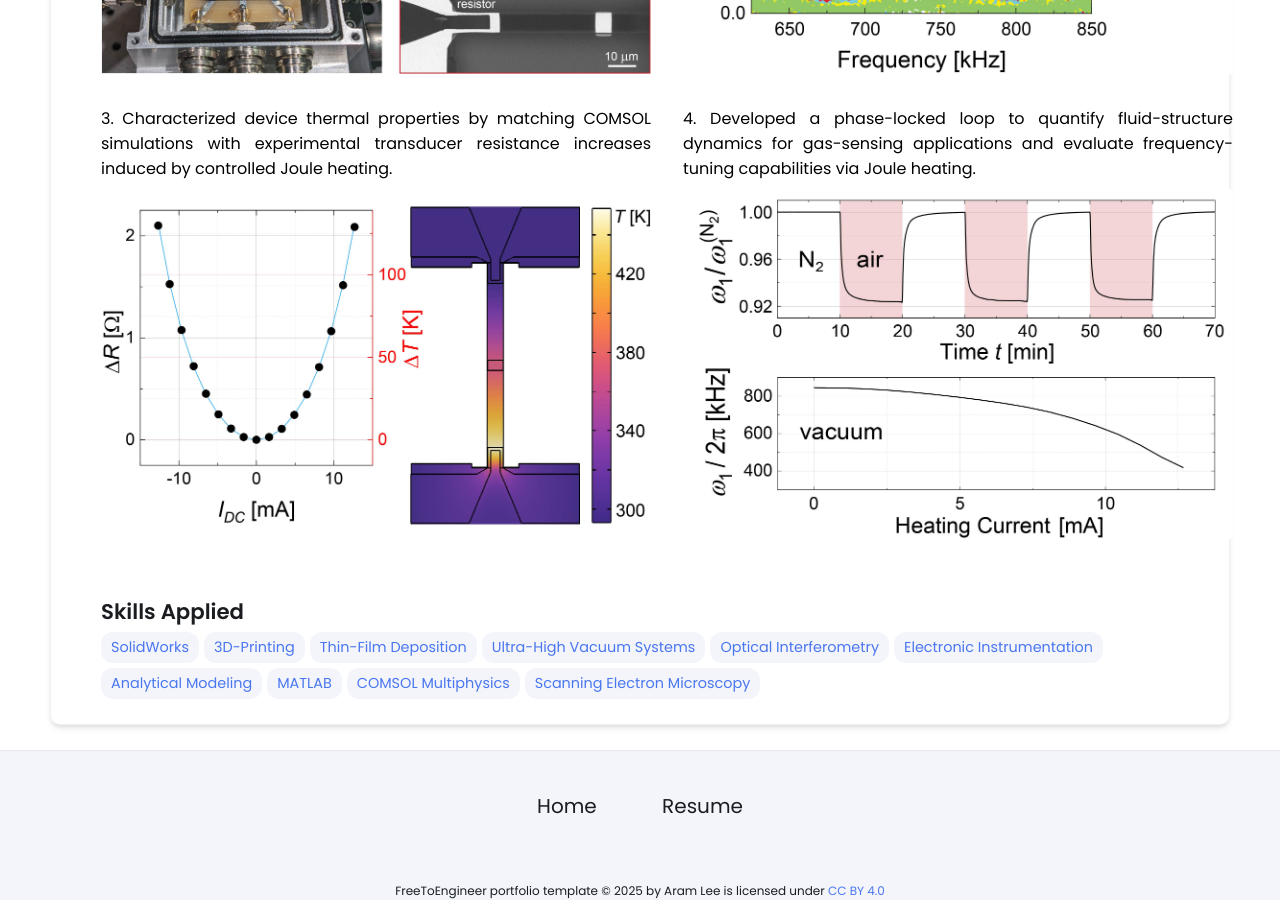
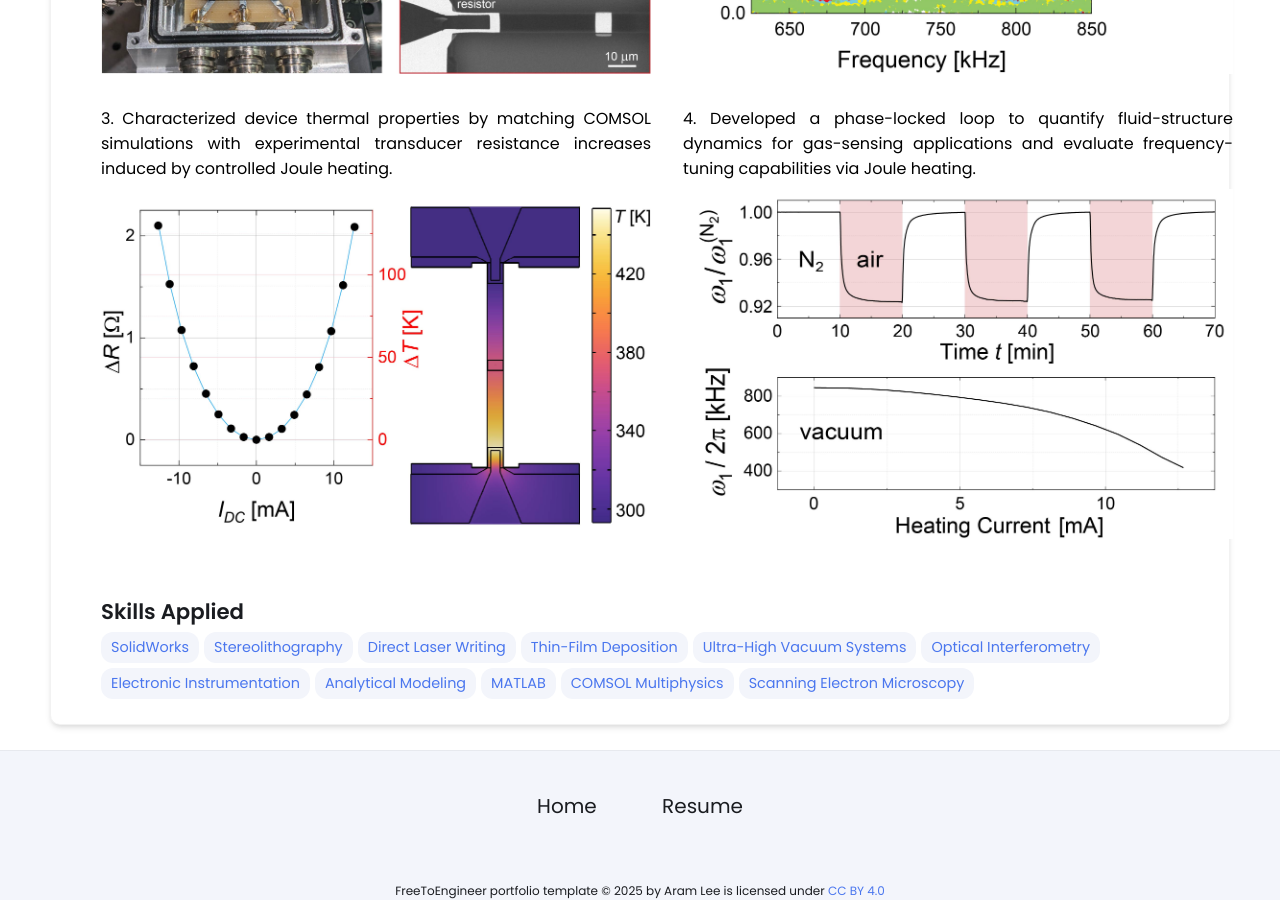
Before and after one commit to HagenGress/HagenGress.github.io, a Jekyll site: the page built from _projects/resonators/index.md, in a window 1280 px wide and 900 px high, scrolled down 704 px. Built offline with Jekyll 4.4.1, drawn with Linux system fonts in a browser that asks for light colours.

Commit message:
Update index.md

```diff
--- a/_projects/resonators/index.md
+++ b/_projects/resonators/index.md
@@ -27,7 +27,8 @@ main-image: /3D-MEMS_TitlePicture.jpg
     <h2>Skills Applied</h2>
     <div class="skills-list">
       <span class="skill">SolidWorks</span>
-      <span class="skill">3D-Printing</span>
+      <span class="skill">Stereolithography</span>
+      <span class="skill">Direct Laser Writing</span>
       <span class="skill">Thin-Film Deposition</span>
       <span class="skill">Ultra-High Vacuum Systems</span>
       <span class="skill">Optical Interferometry</span>
```
